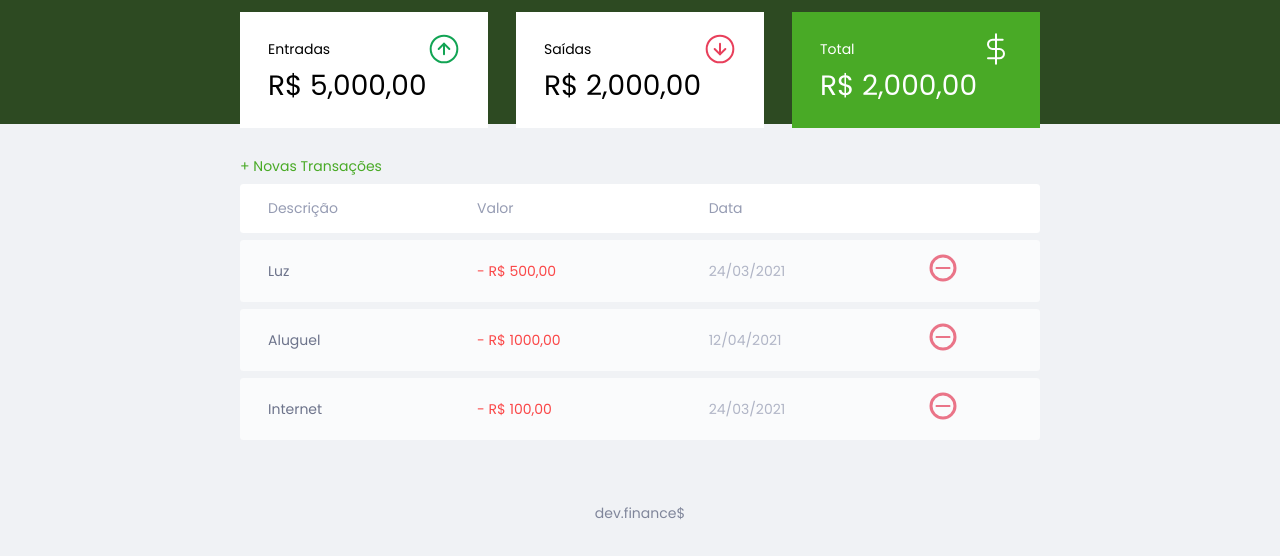
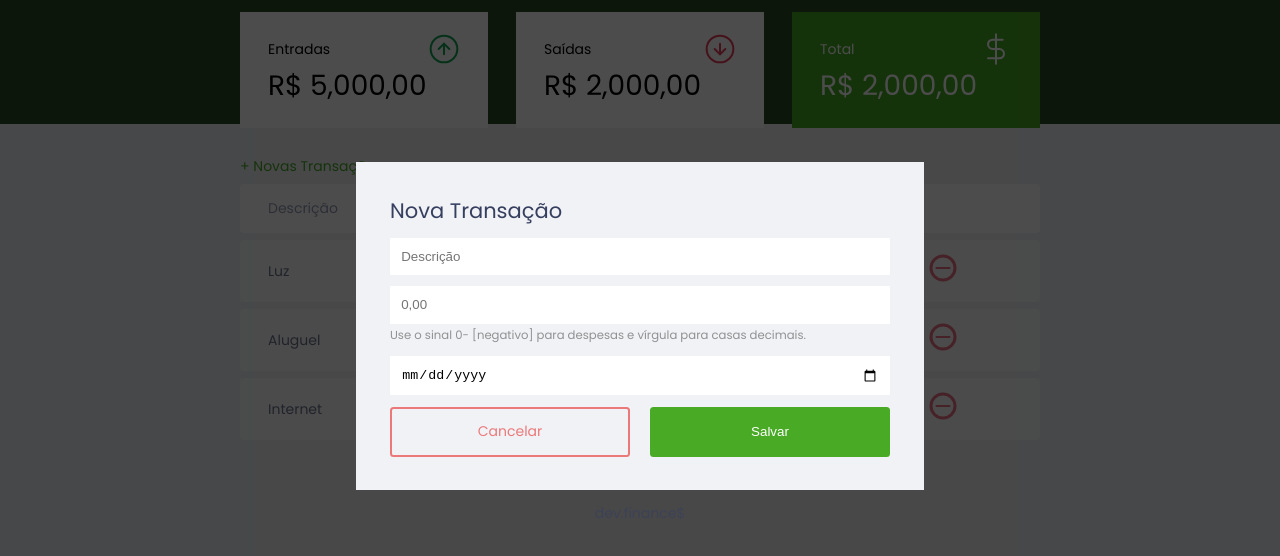
Before and after one commit to juliane-maria/fincances, a plain HTML site: page index.html in a window 1280 px wide. Both pictures are taken after a click on the link "+ Novas Transações". Shown: the part 74-630 px from the top of the page. Drawn offline with Linux system fonts and the light colour scheme; files that its build step writes are made by us from their sources.

Commit message:
aplicando o formulario,e adicionando o script

```diff
--- a/index.html
+++ b/index.html
@@ -6,14 +6,14 @@
   <meta http-equiv="X-UA-Compatible" content="IE=edge" />
   <meta name="viewport" content="width=device-width, initial-scale=1.0" />
   <title>dev.finance$</title>
-  <link rel="stylesheet" href="/AULA1/style.css">
-  <link rel="preconnect" href="https://fonts.gstatic.com">
-  <link href="https://fonts.googleapis.com/css2?family=Poppins:ital,wght@0,100;0,200;0,400;0,700;1,200;1,300;1,500;1,600;1,700&display=swap" rel="stylesheet">
+  <link rel="stylesheet" href="/AULA1/style.css" />
+  <link rel="preconnect" href="https://fonts.gstatic.com" />
+  <link href="https://fonts.googleapis.com/css2?family=Poppins:ital,wght@0,100;0,200;0,400;0,700;1,200;1,300;1,500;1,600;1,700&display=swap" rel="stylesheet" />
 </head>
 
 <body>
   <header>
-    <img src="./assets/logo.svg" alt="Logo dev finance">
+    <img src="./assets/logo.svg" alt="Logo dev finance" />
   </header>
 
   <main class="container">
@@ -22,28 +22,28 @@
       <div class="card">
         <h3>
           <span>Entradas</span>
-          <img src="./assets/income.svg" alt="imagem de entrada">
+          <img src="./assets/income.svg" alt="imagem de entrada" />
         </h3>
         <p>R$ 5,000,00</p>
       </div>
       <div class="card">
         <h3>
           <span>Saídas</span>
-          <img src="./assets/expense.svg" alt="imagem de saída">
+          <img src="./assets/expense.svg" alt="imagem de saída" />
         </h3>
         <p>R$ 2,000,00</p>
       </div>
       <div class="card total">
         <h3>
           <span>Total</span>
-          <img src="./assets/total.svg" alt="imagem de total">
+          <img src="./assets/total.svg" alt="imagem de total" />
         </h3>
         <p>R$ 2,000,00</p>
       </div>
     </section>
     <section id="transaction">
       <h2 class="sr-only">Transações</h2>
-      <a href="#" class="button new"> + Novas Transações </a>
+      <a href="#" onclick="Modal.open()" class="button new"> + Novas Transações </a>
 
       <table id="data-table">
         <thead>
@@ -61,25 +61,73 @@
             <td class="expense">- R$ 500,00</td>
 
             <td class="date">24/03/2021</td>
-            <td> <img src="./assets/minus.svg" alt="remover transação"></td>
+            <td><img src="./assets/minus.svg" alt="remover transação" /></td>
           </tr>
           <tr>
             <td class="description">Aluguel</td>
             <td class="expense">- R$ 1000,00</td>
             <td class="date">12/04/2021</td>
-            <td> <img src="./assets/minus.svg" alt="remover transação"></td>
+            <td><img src="./assets/minus.svg" alt="remover transação" /></td>
           </tr>
           <tr>
             <td class="description">Internet</td>
             <td class="expense">- R$ 100,00</td>
             <td class="date">24/03/2021</td>
-            <td> <img src="./assets/minus.svg" alt=" remover transação"></td>
+            <td><img src="./assets/minus.svg" alt=" remover transação" /></td>
           </tr>
         </tbody>
       </table>
     </section>
   </main>
+
+  <div class="modal-overlay ">
+    <div class="modal">
+      <div id="form">
+        <h2>Nova Transação</h2>
+        <form action="">
+          <div class="input-group">
+            <label class="sr-only" for="description"> Descrição</label>
+            <input type="text" id="description" name="description" placeholder="Descrição" />
+          </div>
+
+          <div class="input-group">
+            <label class="sr-only" for="amout"> Descrição</label>
+            <input type="number" id="amout" name="amout" step="0.01" placeholder="0,00" />
+            <small class="help"> Use o sinal 0- [negativo] para despesas e vírgula para casas decimais.</small>
+          </div>
+
+          <div class="input-group">
+            <label class="sr-only" for="date"> Data</label>
+            <input type="date" id="date" name="date" placeholder="Data" />
+          </div>
+
+          <div class="input-group actions">
+            <a onclick="Modal.close()" href="#" class="button cancel">Cancelar</a>
+            <button>Salvar</button>
+          </div>
+
+
+
+
+        </form>
+      </div>
+    </div>
+
+  </div>
+
   <footer class="container">dev.finance$</footer>
+
+  <script>
+    const Modal = {
+      open() {
+        document.querySelector('.modal-overlay').classList.add('active')
+      },
+      close() {
+        document.querySelector('.modal-overlay').classList.remove('active')
+
+      }
+    }
+  </script>
 </body>
 
 </html>
--- a/style.css
+++ b/style.css
@@ -1,5 +1,8 @@
 :root {
   --dark-blue: #363f5f;
+  --green: #49aa26;
+  --light-green: #3dd705;
+  --red: #e92929;
 }
 * {
   margin: 0;
@@ -38,13 +41,45 @@ h2 {
 }
 
 a {
-  color: #49aa26;
+  color: var(--green);
   text-decoration: none;
 }
 
 a:hover {
-  color: #3dd705;
+  color: var(--light-green);
 }
+button {
+  width: 100%;
+  height: 50px;
+
+  border: none;
+  color: white;
+  background: var(--green);
+  padding: 0;
+  border-radius: 0.25rem;
+
+  cursor: pointer;
+}
+button:hover {
+  background: var(--light-green);
+}
+
+.button.cancel {
+  color: var(--red);
+  border: 2px var(--red) solid;
+  border-radius: 0.25rem;
+  height: 50px;
+  display: flex;
+  justify-content: center;
+  align-items: center;
+
+  opacity: 0.6;
+}
+
+.button.cancel:hover {
+  opacity: 1;
+}
+
 .buttton.new {
   display: inline-block;
   margin-bottom: 0.8rem;
@@ -89,15 +124,19 @@ header {
   line-height: 3rem;
 }
 .card.total {
-  background: #49aa26;
+  background: var(--green);
   color: white;
 }
+#transaction {
+  display: block;
+  width: 100%;
+  overflow-x: auto;
+}
+
 #data-table {
   width: 100%;
   border-spacing: 0 0.5rem;
   color: #969cb3;
-
-  overflow-x: auto;
 }
 table thead tr th:first-child,
 table tbody tr td:first-child {
@@ -137,6 +176,63 @@ td.expense {
   color: red;
 }
 
+.modal-overlay {
+  width: 100%;
+  height: 100%;
+  background-color: rgba(0, 0, 0, 0.7);
+
+  position: fixed;
+  top: 0;
+
+  display: flex;
+  align-items: center;
+  justify-content: center;
+
+  opacity: 0;
+  visibility: hidden;
+}
+.modal-overlay.active {
+  opacity: 1;
+  visibility: visible;
+}
+
+.modal {
+  background: #f0f2f5;
+  padding: 2.4rem;
+}
+
+#form {
+  max-width: 500px;
+}
+
+#form h2 {
+  margin-top: 0;
+}
+
+input {
+  border: none;
+  border: 0.2rem;
+
+  padding: 0.8rem;
+
+  width: 100%;
+}
+.input-group {
+  margin-top: 0.8rem;
+}
+.input-group small {
+  opacity: 0.4;
+}
+.input-group.actions {
+  display: flex;
+  justify-content: space-between;
+  align-items: center;
+}
+.input-group.actions .button,
+.input-group.actions button {
+  width: 48%;
+}
+
 footer {
   text-align: center;
   padding: 4rem 0 2rem;
```
